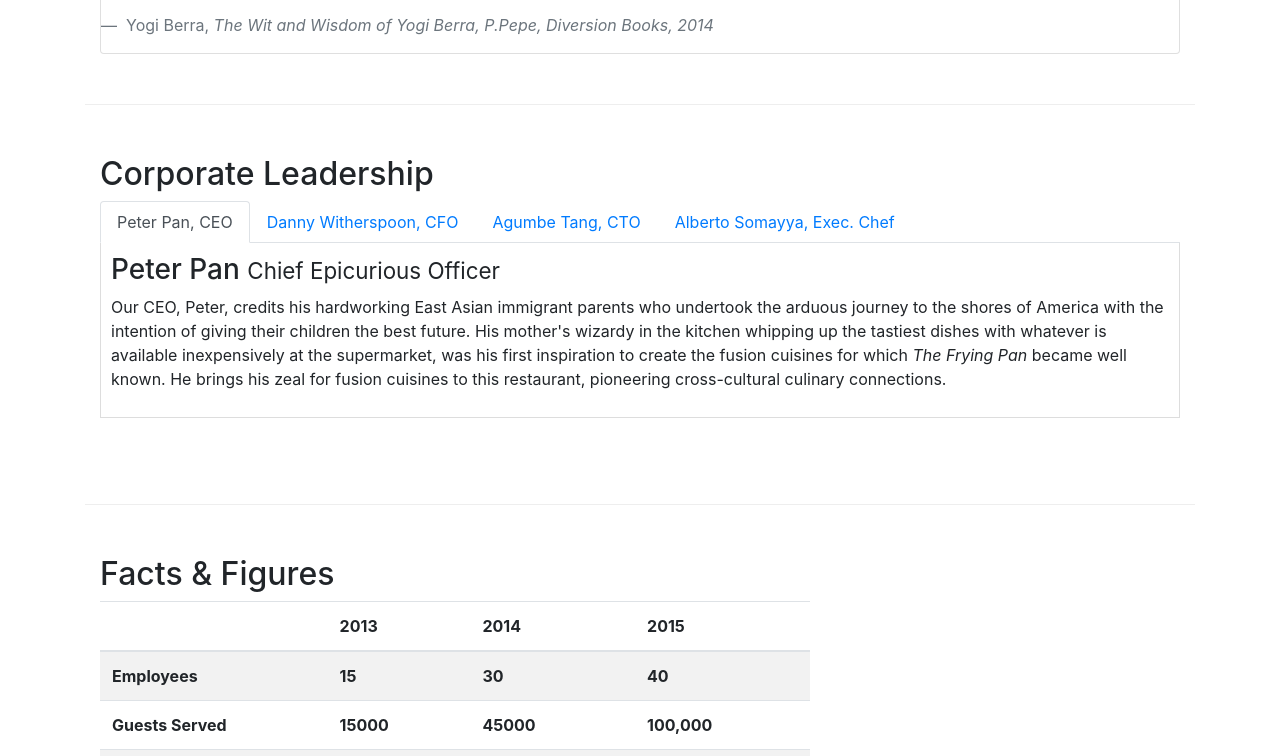
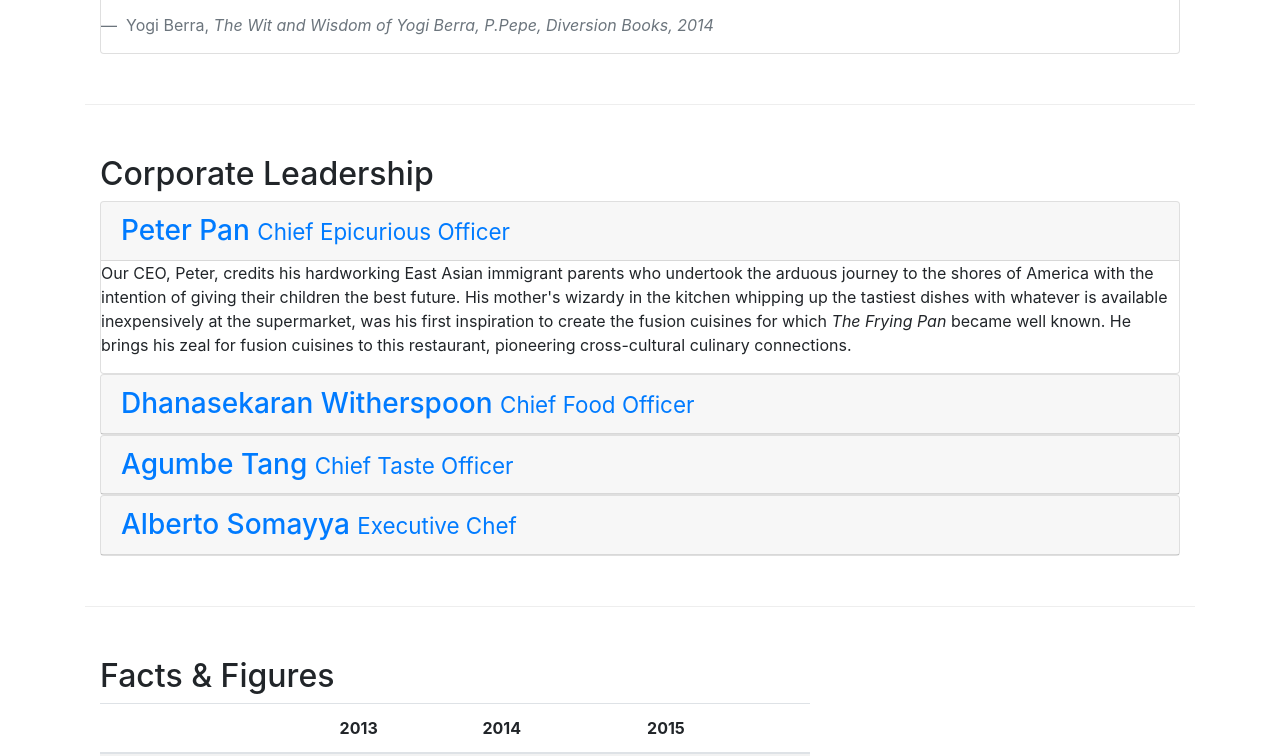
Before and after one commit to dmytro72/BootstrapTraining, a website: page aboutus.html in a window 1280 px wide. Shown: the part 822-1578 px from the top of the page. Drawn offline with nearby package versions, Linux system fonts and the light colour scheme.

Commit message:
Add Accordion to aboutus.html

```diff
--- a/aboutus.html
+++ b/aboutus.html
@@ -96,7 +96,7 @@
       </div>
       <div class="col-12">
         <div class="card card-block bg-faded">
-          <blockote class="blockquote">
+          <blockquote class="blockquote">
             <p class="mp0">You better cut the pizza in four pieces because
               I'm not hungry enough to eat six.</p>
             <footer class="blockquote-footer">
@@ -104,7 +104,7 @@
               <cite title="Source Title">The Wit and Wisdom of Yogi Berra,
                 P.Pepe, Diversion Books, 2014</cite>
             </footer>
-          </blockote>
+          </blockquote>
         </div>
       </div>
     </div>
@@ -113,42 +113,63 @@
     <div class="row row-content">
       <div class="col-12">
         <h2>Corporate Leadership</h2>
-        <!-- Tab Navigation -->
-        <ul class="nav nav-tabs">
-          <li class="nav-item">
-            <a class="nav-link active" href="#peter" role="tab"
-            data-toggle="tab">Peter Pan, CEO</a>
-          </li>
-          <li class="nav-item">
-            <a class="nav-link" href="#danny" role="tab"
-               data-toggle="tab">Danny Witherspoon, CFO</a>
-          </li>
-          <li class="nav-item">
-            <a class="nav-link" href="#agumbe" role="tab"
-               data-toggle="tab">Agumbe Tang, CTO</a>
-          </li>
-          <li class="nav-item">
-            <a class="nav-link" href="#alberto" role="tab"
-               data-toggle="tab">Alberto Somayya, Exec. Chef</a>
-          </li>
-        </ul>
-        <!-- Tab Navigation Content -->
-        <div class="tab-content">
-          <div role="tabpanel" class="tab-pane fade show active" id="peter">
-            <h3>Peter Pan <small>Chief Epicurious Officer</small></h3>
-            <p class="hidden-xs-down">Our CEO, Peter, credits his hardworking East Asian immigrant parents who undertook the arduous journey to the shores of America with the intention of giving their children the best future. His mother's wizardy in the kitchen whipping up the tastiest dishes with whatever is available inexpensively at the supermarket, was his first inspiration to create the fusion cuisines for which <em>The Frying Pan</em> became well known. He brings his zeal for fusion cuisines to this restaurant, pioneering cross-cultural culinary connections.</p>
+        <!-- Accordion -->
+        <div id="accordion" role="tablist">
+          <div class="card">
+            <div class="card-header" role="tab" id="peterhead">
+              <h3 class="mb-0">
+                <a data-toggle="collapse" data-parent="#accordion" href="#peter">
+                  Peter Pan <small>Chief Epicurious Officer</small>
+                </a>
+              </h3>
+            </div>
+            <div role="tabpanel" class="collapse show" id="peter">
+              <div class="card-block">
+                <p class="hidden-xs-down">Our CEO, Peter, credits his hardworking East Asian immigrant parents who undertook the arduous journey to the shores of America with the intention of giving their children the best future. His mother's wizardy in the kitchen whipping up the tastiest dishes with whatever is available inexpensively at the supermarket, was his first inspiration to create the fusion cuisines for which <em>The Frying Pan</em> became well known. He brings his zeal for fusion cuisines to this restaurant, pioneering cross-cultural culinary connections.</p>
+              </div>
+            </div>
           </div>
-          <div role="tabpanel" class="tab-pane fade" id="danny">
-            <h3>Dhanasekaran Witherspoon <small>Chief Food Officer</small></h3>
-            <p class="hidden-xs-down">Our CFO, Danny, as he is affectionately referred to by his colleagues, comes from a long established family tradition in farming and produce. His experiences growing up on a farm in the Australian outback gave him great appreciation for varieties of food sources. As he puts it in his own words, <em>Everything that runs, wins, and everything that stays, pays!</em></p>
+          <div class="card">
+            <div class="card-header" role="tab" id="dannyhead">
+              <h3 class="mb-0">
+                <a class="collapsed" data-toggle="collapse" data-parent="#accordion" href="#danny">
+                  Dhanasekaran Witherspoon <small>Chief Food Officer</small>
+                </a>
+              </h3>
+            </div>
+            <div role="tabpanel" class="collapse" id="danny">
+              <div class="card-block">
+                <p class="hidden-xs-down">Our CFO, Danny, as he is affectionately referred to by his colleagues, comes from a long established family tradition in farming and produce. His experiences growing up on a farm in the Australian outback gave him great appreciation for varieties of food sources. As he puts it in his own words, <em>Everything that runs, wins, and everything that stays, pays!</em></p>
+              </div>
+            </div>
           </div>
-          <div role="tabpanel" class="tab-pane fade" id="agumbe">
-            <h3>Agumbe Tang <small>Chief Taste Officer</small></h3>
-            <p class="hidden-xs-down">Blessed with the most discerning gustatory sense, Agumbe, our CTO, personally ensures that every dish that we serve meets his exacting tastes. Our chefs dread the tongue lashing that ensues if their dish does not meet his exacting standards. He lives by his motto, <em>You click only if you survive my lick.</em></p>
+          <div class="card">
+            <div class="card-header" role="tab" id="agumbehead">
+              <h3 class="mb-0">
+                <a class="collapsed" data-toggle="collapse" data-parent="#accordion" href="#agumbe">
+                  Agumbe Tang <small>Chief Taste Officer</small>
+                </a>
+              </h3>
+            </div>
+            <div role="tabpanel" class="collapse" id="agumbe">
+              <div class="card-block">
+                <p class="hidden-xs-down">Blessed with the most discerning gustatory sense, Agumbe, our CTO, personally ensures that every dish that we serve meets his exacting tastes. Our chefs dread the tongue lashing that ensues if their dish does not meet his exacting standards. He lives by his motto, <em>You click only if you survive my lick.</em></p>
+              </div>
+            </div>
           </div>
-          <div role="tabpanel" class="tab-pane fade" id="alberto">
-            <h3>Alberto Somayya <small>Executive Chef</small></h3>
-            <p class="hidden-xs-down">Award winning three-star Michelin chef with wide International experience having worked closely with whos-who in the culinary world, he specializes in creating mouthwatering Indo-Italian fusion experiences. He says, <em>Put together the cuisines from the two craziest cultures, and you get a winning hit! Amma Mia!</em></p>
+          <div class="card">
+            <div class="card-header" role="tab" id="albertohead">
+              <h3 class="mb-0">
+                <a class="collapsed" data-toggle="collapse" data-parent="#accordion" href="#alberto">
+                  Alberto Somayya <small>Executive Chef</small>
+                </a>
+              </h3>
+            </div>
+            <div role="tabpanel" class="collapse" id="alberto">
+              <div class="card-block">
+                <p class="hidden-xs-down">Award winning three-star Michelin chef with wide International experience having worked closely with whos-who in the culinary world, he specializes in creating mouthwatering Indo-Italian fusion experiences. He says, <em>Put together the cuisines from the two craziest cultures, and you get a winning hit! Amma Mia!</em></p>
+              </div>
+            </div>
           </div>
         </div>
       </div>
```
